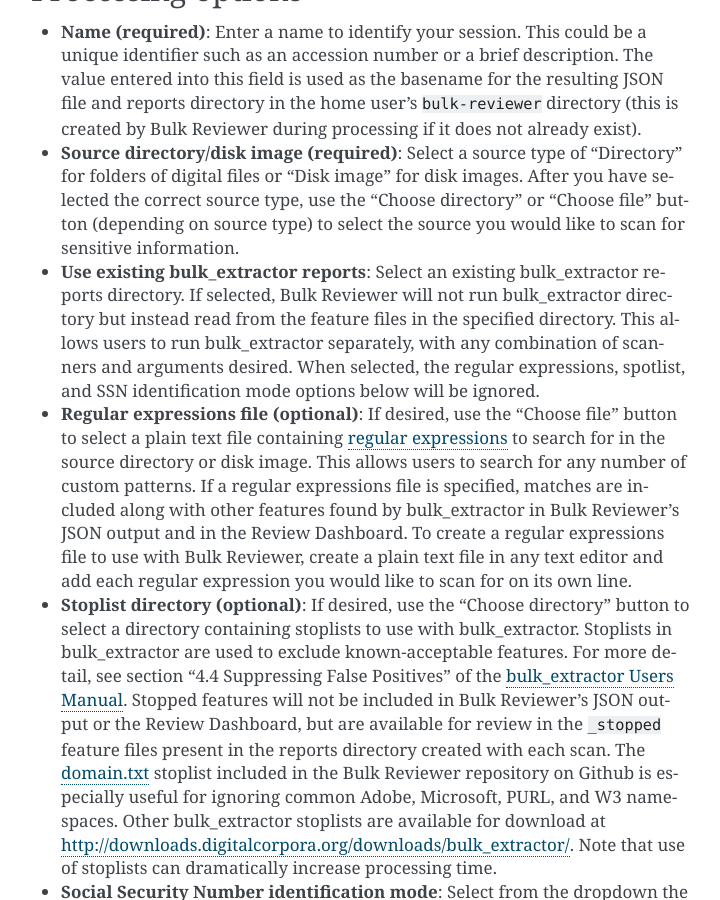
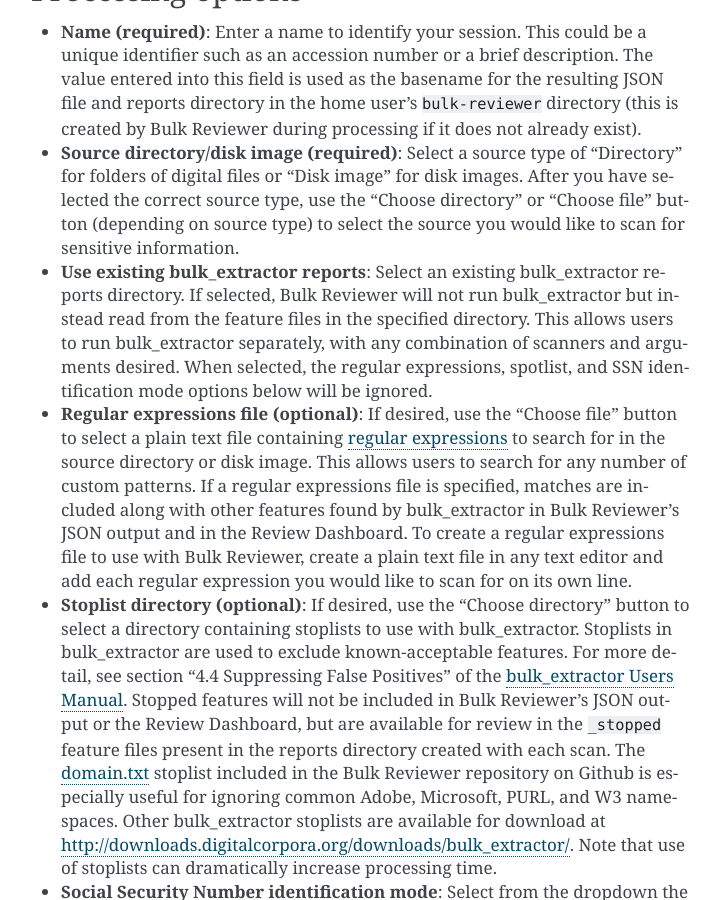
Before and after one commit to bulk-reviewer/bulk-reviewer, a Sphinx documentation site: the page built from docs/newscan.rst, in a window 1280 px wide and 900 px high, scrolled down 697 px. Shown: the whole window, without its empty margins (389-1109 px from the left). Built offline with Sphinx 7.4.7, drawn with Linux system fonts in a browser that asks for light colours.

Commit message:
Edit language

```diff
--- a/docs/newscan.rst
+++ b/docs/newscan.rst
@@ -12,7 +12,7 @@
 
 * **Name (required)**: Enter a name to identify your session. This could be a unique identifier such as an accession number or a brief description. The value entered into this field is used as the basename for the resulting JSON file and reports directory in the home user's ``bulk-reviewer`` directory (this is created by Bulk Reviewer during processing if it does not already exist).
 * **Source directory/disk image (required)**: Select a source type of "Directory" for folders of digital files or "Disk image" for disk images. After you have selected the correct source type, use the "Choose directory" or "Choose file" button (depending on source type) to select the source you would like to scan for sensitive information.
-* **Use existing bulk_extractor reports**: Select an existing bulk_extractor reports directory. If selected, Bulk Reviewer will not run bulk_extractor directory but instead read from the feature files in the specified directory. This allows users to run bulk_extractor separately, with any combination of scanners and arguments desired. When selected, the regular expressions, spotlist, and SSN identification mode options below will be ignored.
+* **Use existing bulk_extractor reports**: Select an existing bulk_extractor reports directory. If selected, Bulk Reviewer will not run bulk_extractor but instead read from the feature files in the specified directory. This allows users to run bulk_extractor separately, with any combination of scanners and arguments desired. When selected, the regular expressions, spotlist, and SSN identification mode options below will be ignored.
 * **Regular expressions file (optional)**: If desired, use the "Choose file" button to select a plain text file containing `regular expressions <https://www.regular-expressions.info/>`_ to search for in the source directory or disk image. This allows users to search for any number of custom patterns. If a regular expressions file is specified, matches are included along with other features found by bulk_extractor in Bulk Reviewer's JSON output and in the Review Dashboard. To create a regular expressions file to use with Bulk Reviewer, create a plain text file in any text editor and add each regular expression you would like to scan for on its own line.
 * **Stoplist directory (optional)**: If desired, use the "Choose directory" button to select a directory containing stoplists to use with bulk_extractor. Stoplists in bulk_extractor are used to exclude known-acceptable features. For more detail, see section "4.4 Suppressing False Positives" of the `bulk_extractor Users Manual <http://downloads.digitalcorpora.org/downloads/bulk_extractor/BEUsersManual.pdf>`_. Stopped features will not be included in Bulk Reviewer's JSON output or the Review Dashboard, but are available for review in the ``_stopped`` feature files present in the reports directory created with each scan. The `domain.txt <https://github.com/bulk-reviewer/bulk-reviewer/blob/master/stoplists/domain.txt>`_ stoplist included in the Bulk Reviewer repository on Github is especially useful for ignoring common Adobe, Microsoft, PURL, and W3 namespaces. Other bulk_extractor stoplists are available for download at http://downloads.digitalcorpora.org/downloads/bulk_extractor/. Note that use of stoplists can dramatically increase processing time.
 * **Social Security Number identification mode**: Select from the dropdown the bulk_extractor SSN mode you would like Bulk Reviewer to use. Options are:
```
